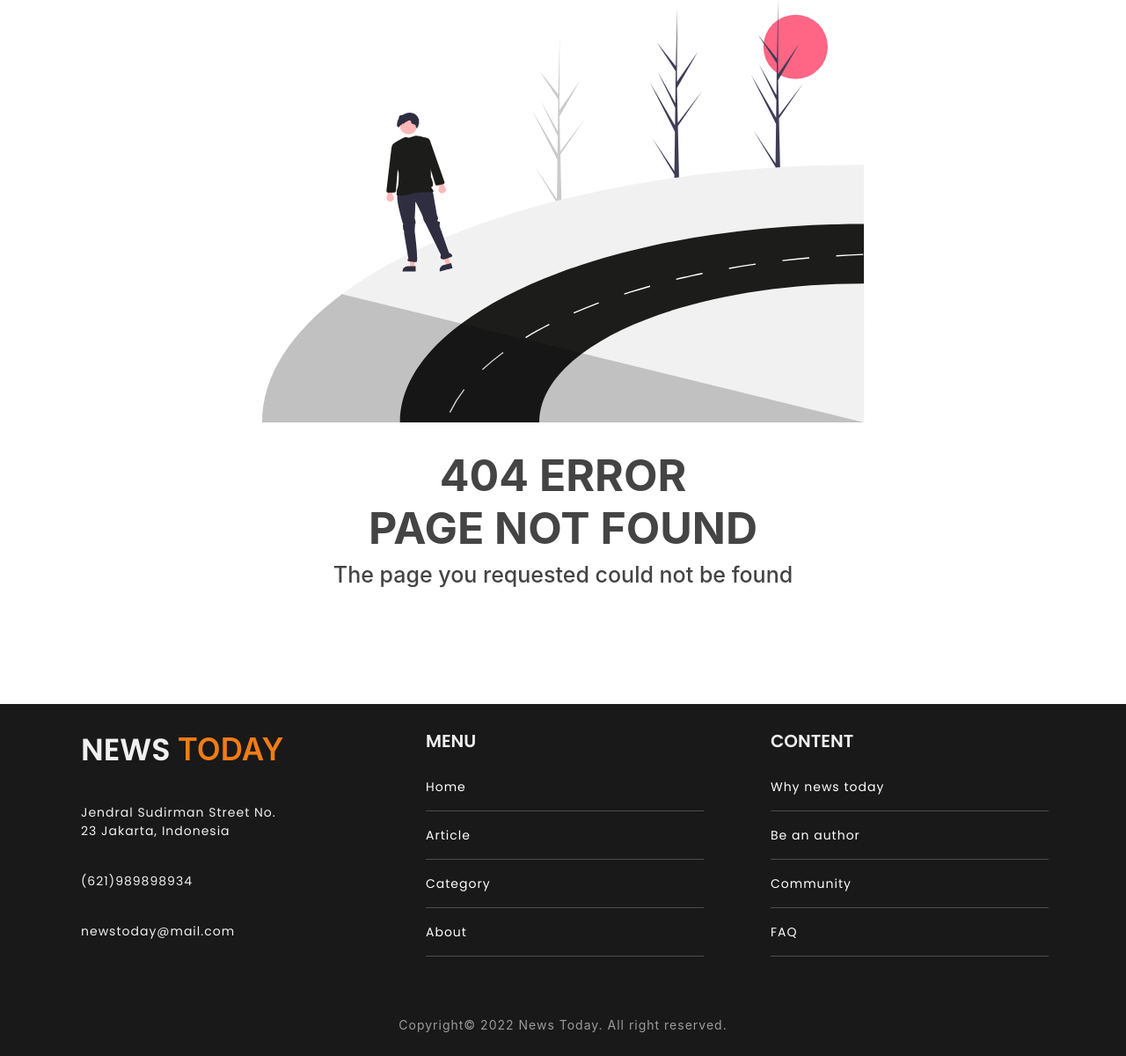
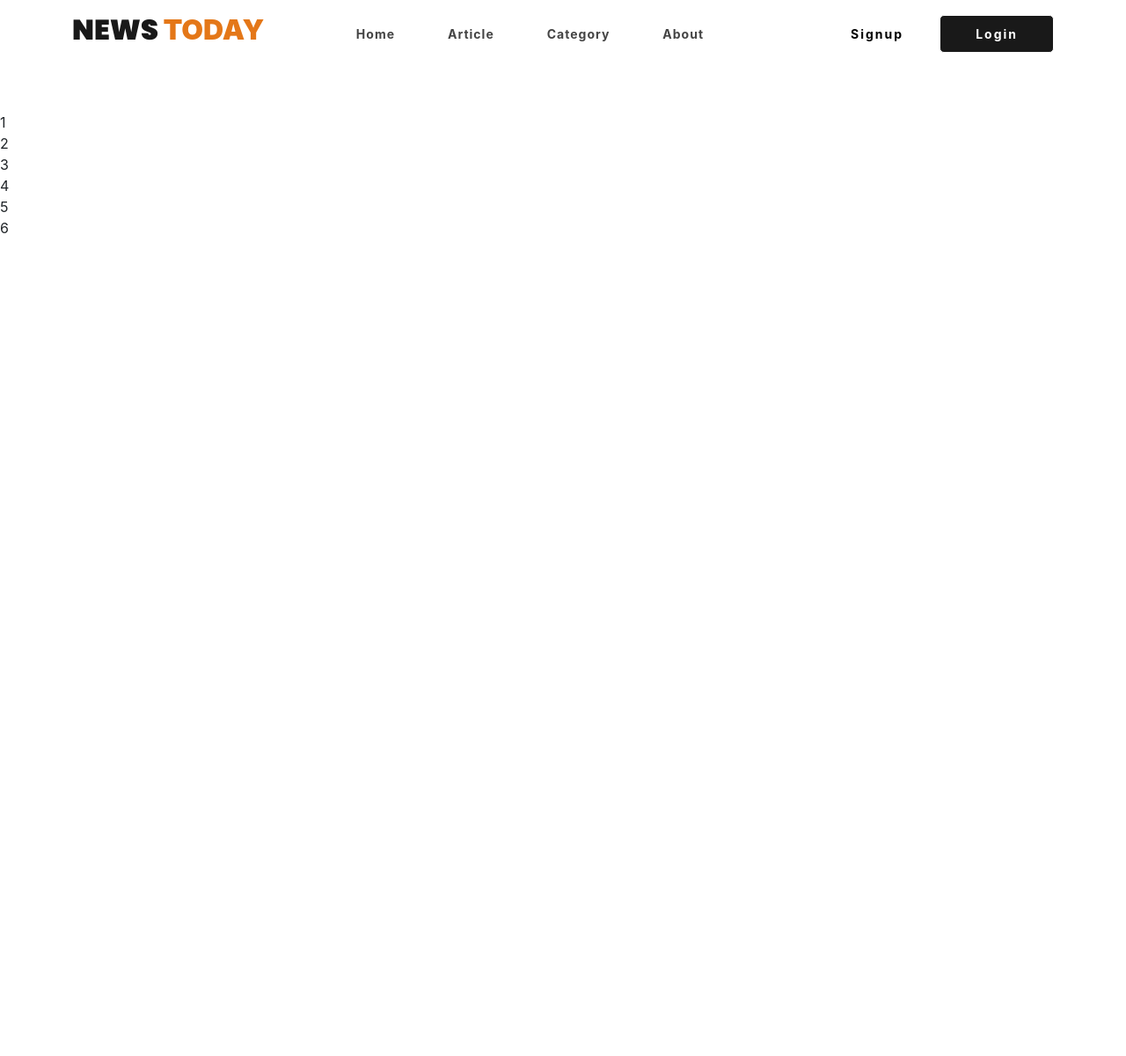
Before and after one commit to bracket-technology/newstoday, a React (Create React App) app: page /category in a window 1280 px wide. Shown: the whole page at 88% size. After the commit the page ends 800 px from the top, so only its background shows below. Built offline with nearby package versions, Linux system fonts and the light colour scheme; no server answers; a web font is replaced by a local one.

Commit message:
feat: add category page [not fixed]

```diff
--- a/src/App.js
+++ b/src/App.js
@@ -1,6 +1,6 @@
 import './App.css';
 import { BrowserRouter, Routes, Route } from 'react-router-dom';
-import { Article, ForgotPassword, Home, ManageUser, NewsDetails, PageNotFound, PostArticle, ProfilePage, ResetPassword, Signin, Signup } from './Pages';
+import { Article, Category, ForgotPassword, Home, ManageUser, NewsDetails, PageNotFound, PostArticle, ProfilePage, ResetPassword, Signin, Signup } from './Pages';
 import PrivateRoute from './route/PrivateRoute';
 function App() {
   return (
@@ -16,6 +16,7 @@ function App() {
         <Route path="/profile/post" element={<PostArticle />} />
         <Route path="profile/users" element={<ManageUser />} />
         <Route path="/article" element={<Article />} />
+        <Route path="/category" element={<Category />} />
         <Route path="*" element={<PageNotFound />} />
       </Routes>
     </BrowserRouter>
--- a/src/Components/Navbar/Navbar.js
+++ b/src/Components/Navbar/Navbar.js
@@ -22,7 +22,7 @@ const Navbar = ({ isDark }) => {
             <div className={toggle ? "nav-menu active" : "nav-menu"}>
               <div className="nav-links active"><Link to="/">Home</Link></div>
               <div className="nav-links"><Link to="/article">Article</Link></div>
-              <div className="nav-links"><Link to="/">Category</Link></div>
+              <div className="nav-links"><Link to="/category">Category</Link></div>
               <div className="nav-links"><Link to="/">About</Link></div>
               <div className="button">
                 <Link to="/signup">
@@ -52,7 +52,7 @@ const Navbar = ({ isDark }) => {
             <div className={toggle ? "nav-menu active" : "nav-menu"}>
                 <div className="nav-links active"><Link to="/">Home</Link></div>
               <div className="nav-links"><Link to="/article">Article</Link></div>
-              <div className="nav-links"><Link to="/">Category</Link></div>
+              <div className="nav-links"><Link to="/category">Category</Link></div>
               <div className="nav-links"><Link to="/">About</Link></div>
               <div className="button">
                 <Link to="/signup">
--- a/src/Components/Navbar/NavbarUser.js
+++ b/src/Components/Navbar/NavbarUser.js
@@ -25,7 +25,7 @@ const NavbarUser = ({ isDark }) => {
             <div className={toggle ? "nav-menu-user active" : "nav-menu-user"}>
               <div className="nav-links-user "><Link to="/">Home</Link></div>
               <div className="nav-links-user"><Link to="/article">Article</Link></div>
-              <div className="nav-links-user"><Link to="/">Category</Link></div>
+              <div className="nav-links-user"><Link to="/category">Category</Link></div>
               <div className="nav-links-user"><Link to="/">About</Link></div>
               <div className="button-user">
                 <MdNotificationsNone
@@ -75,7 +75,7 @@ const NavbarUser = ({ isDark }) => {
             <div className={toggle ? "nav-menu-user active" : "nav-menu-user"}>
               <div className="nav-links-user active"><Link to="/">Home</Link></div>
               <div className="nav-links-user"><Link to="/article">Article</Link></div>
-              <div className="nav-links-user"><Link to="/">Category</Link></div>
+              <div className="nav-links-user"><Link to="/category">Category</Link></div>
               <div className="nav-links-user"><Link to="/">About</Link></div>
               <div className="button-user">
                 <MdNotificationsNone
--- /dev/null
+++ b/src/Pages/Category/Category.js
@@ -0,0 +1,24 @@
+import React from "react";
+import Navbar from "../../Components/Navbar/Navbar";
+
+const Category = () => {
+  return (
+    <>
+      <Navbar />
+      <div className="category-page">
+        <div className="row">
+            <div className="col-md-4"><div className="cat-1">1</div></div>
+            <div className="col-md-4"></div>
+            <div className="col-md-4"></div>
+        </div>
+        <div className="cat-2">2</div>
+        <div className="cat-3">3</div>
+        <div className="cat-4">4</div>
+        <div className="cat-5">5</div>
+        <div className="cat-6">6</div>
+      </div>
+    </>
+  );
+};
+
+export default Category;
--- a/src/Pages/Home/components/Banner/Banner.js
+++ b/src/Pages/Home/components/Banner/Banner.js
@@ -15,10 +15,10 @@ const Banner = () => {
                 <div className="title">
                   <span>Trending</span>
                   <Link to="/newsdetails">
-                    <h2>Shinzo Abe’s Murder, Neighbors Reveal the Attitude of Shooters</h2>
+                    <h2>Shinzo Abe’s Murder, Neighbors Reveal</h2>
                   </Link>
                   <p>
-                  The Japanese police have arrested the perpetrator of the shooting of former Japanese Prime Minister Shinzo Abe , Tetsuya Yamagami, 41, who is unemployed. The police confirmed that Yamagami acted alone.
+                  The Japanese police have arrested the perpetrator of the shooting of former Japanese Prime Minister.
                   </p>
                   <Link to="/newsdetails">
                     <button>
--- a/src/Pages/index.js
+++ b/src/Pages/index.js
@@ -9,6 +9,7 @@ import PageNotFound from './PageNotFound/PageNotFound'
 import PostArticle from './ProfilePage/PostArticle/PostArticle'
 import ManageUser from './ProfilePage/ManageUser/ManageUser'
 import Article from './Article/Article'
+import Category from './Category/Category'
 
 export {
     Home,
@@ -22,4 +23,5 @@ export {
     PostArticle,
     ManageUser,
     Article,
+    Category,
 }
```
Also changed, not shown: src/Pages/Category/mobile.scss (added), src/Pages/Category/styles.scss (added).
